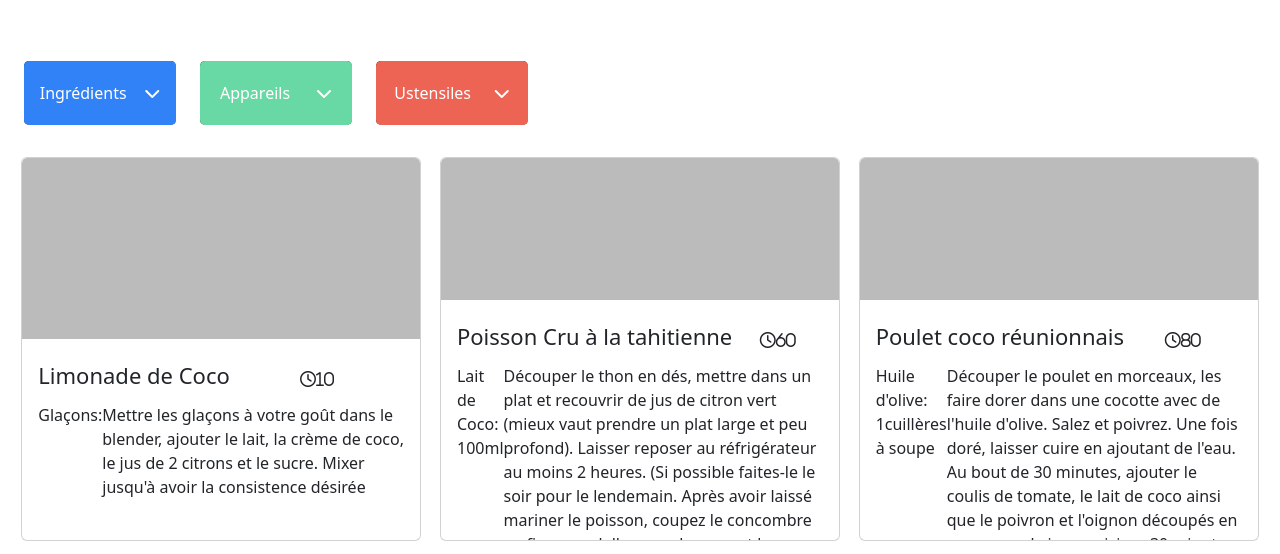
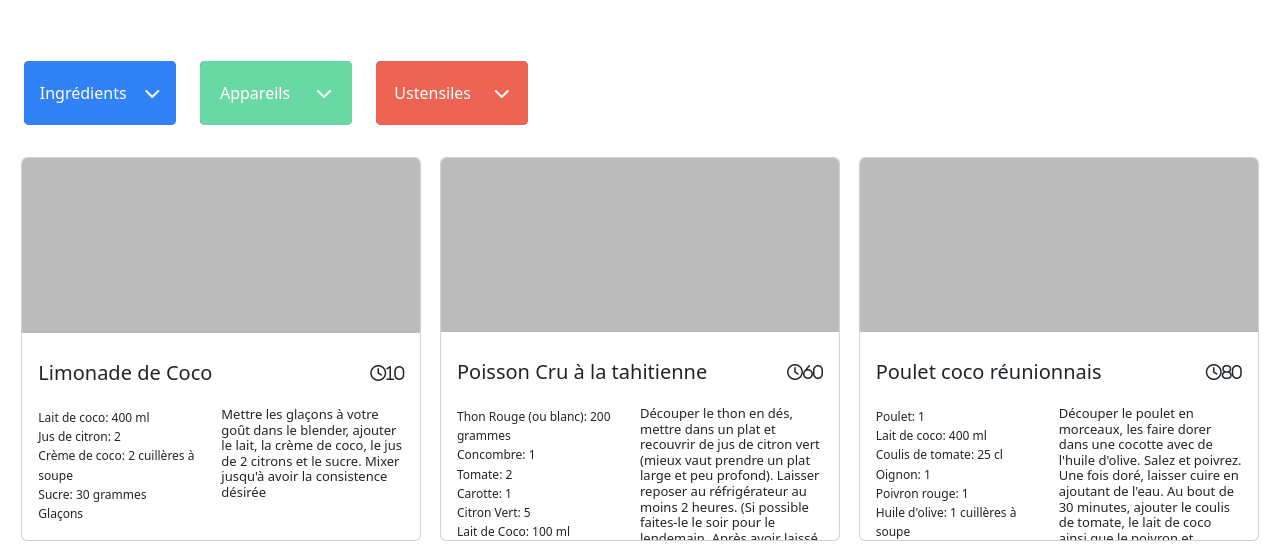
Before and after one commit to soun1005/op-p7_Lespetitsplats, a plain HTML site: page src/index.html in a window 1280 px wide. Shown: the part 185-739 px from the top of the page. Drawn offline with nearby package versions, Linux system fonts and the light colour scheme.

Commit message:
card dscr modified

```diff
--- a/src/scripts/factory.js
+++ b/src/scripts/factory.js
@@ -34,33 +34,54 @@ function recipeFactory(data) { // eslint-disable-line no-unused-vars
         const cardTitle = document.createElement('h1');
         cardTitle.classList.add('card-title');
         cardTitle.textContent = name;
+
+
         const cardClockIcon = document.createElement('span');
-        cardClockIcon.classList.add('fa-regular');
-        cardClockIcon.classList.add('fa-clock')
+        cardClockIcon.classList.add('fa-regular', 'fa-clock');
         cardClockIcon.textContent = time;
-        const cardTime = document.createElement('h2');
-        cardTime.classList.add('card-subtitle');
 
         /***************************************
         card body part = ingredients and recipe
         ****************************************/
+
+        const cardDscr = document.createElement('div');
+        cardDscr.classList.add('card__dscr');
+        const ingredientContainer = document.createElement('ul');
+        ingredientContainer.classList.add('ingredients__container');
+        cardDscr.append(ingredientContainer);
+
         // ingredients
-        const ingredientsWrap = document.createElement('div');
-        ingredientsWrap.classList.add('ingredient__wrap');
-        ingredientsWrap.classList.add('d-xl-flex');
-        ingredientsWrap.classList.add('justify-content-around');
+        data.ingredients.forEach( element => {
+          const { ingredient, quantity, unit } = element;
 
-        const ingredientElem = document.createElement('span');
-        // ingredientElem.textContent = `${ingredient}: ${quantity}${unit}`;
+          let ingredientsWrap = document.createElement('li');
+          ingredientsWrap.classList.add('ingredient__wrap');
+          let ingredientSpan = document.createElement('span');
+          ingredientSpan.textContent = ingredient;
+          ingredientsWrap.append(ingredientSpan);
+          ingredientContainer.append(ingredientsWrap);
+          ingredientsWrap.append(ingredientSpan);
 
-        ingredients.forEach(element => {
-          const { ingredient, quantity, unit } = element;
-          return  ingredientElem.textContent = `${ingredient}: ${quantity || ''}${unit || ''}`;
-        });
+          if (!(quantity === undefined)) {
+              let quantitySpan = document.createElement('span')
+              quantitySpan.textContent = ': ' + quantity
+              ingredientsWrap.append(quantitySpan);
+          }
+
+          if (!(unit === undefined)) {
+              let unitSpan = document.createElement('span')
+              unitSpan.textContent = ' ' + unit;
+              ingredientsWrap.append(unitSpan);
+          }
+
+
+      }
+      );
 
 
         // recipe
         const recipeContent = document.createElement('div');
+        recipeContent.classList.add('recipe-content');
         const recipeParagraphe = document.createElement('p');
         recipeParagraphe.innerText = description;
 
@@ -71,15 +92,13 @@ function recipeFactory(data) { // eslint-disable-line no-unused-vars
         cardWrap.append(cardBody);
 
         cardBody.append(cardHead);
-        cardBody.append(ingredientsWrap);
-        cardBody.append(recipeContent)
+        cardBody.append(cardDscr);
+        cardDscr.append(recipeContent)
 
         cardHead.append(cardTitle);
         cardHead.append(cardClockIcon);
-        cardHead.append(cardTime);
 
-        ingredientsWrap.append(ingredientElem);
-        ingredientsWrap.append(recipeContent);
+
         recipeContent.append(recipeParagraphe);
 
       return (cardWrap);
--- a/src/style/sass/components/_base.scss
+++ b/src/style/sass/components/_base.scss
@@ -1,3 +1,8 @@
 * {
     box-sizing: border-box;
 }
+
+ul, li {
+    margin: 0;
+    padding: 0;
+}
--- a/src/style/sass/components/_cards.scss
+++ b/src/style/sass/components/_cards.scss
@@ -11,24 +11,46 @@
     margin-bottom: 1rem;
     overflow: hidden;
     text-overflow: ellipsis;
-    h1 {
-        font-size: 22px;
-    }
 
     &-img-top {
         background-color: rgb(187, 187, 187);
-        height: 14rem;
+        height: 11rem;
     }
     &-body {
-        height: 15rem;
+        height: 13rem;
         &-head {
             height: 3rem;
-            span {
-                display: block;
-                // margin-left: 5rem;
-                // margin-bottom: 5px;
-            }
+            margin-bottom: 10px;
+            // span {
+            //     display: block;
+            //     // margin-left: 5rem;
+            //     // margin-bottom: 5px;
+            // }
+        }
+        h1 {
+            margin-bottom: 0;
+            font-size: 20px;
+        }
+    }
+    &__dscr {
+        display: flex;
+        justify-content: space-between;
+        line-height: 1.2;
+        li {
+            list-style: none;
+        }
+    }
+
+
+    .ingredients__container {
+        width: 45%;
+        span {
+            font-size: 12px;
         }
 
     }
+    .recipe-content {
+        width: 50%;
+        font-size: 13px;
+    }
 }
```
Also changed, not shown: src/style/index.css.
